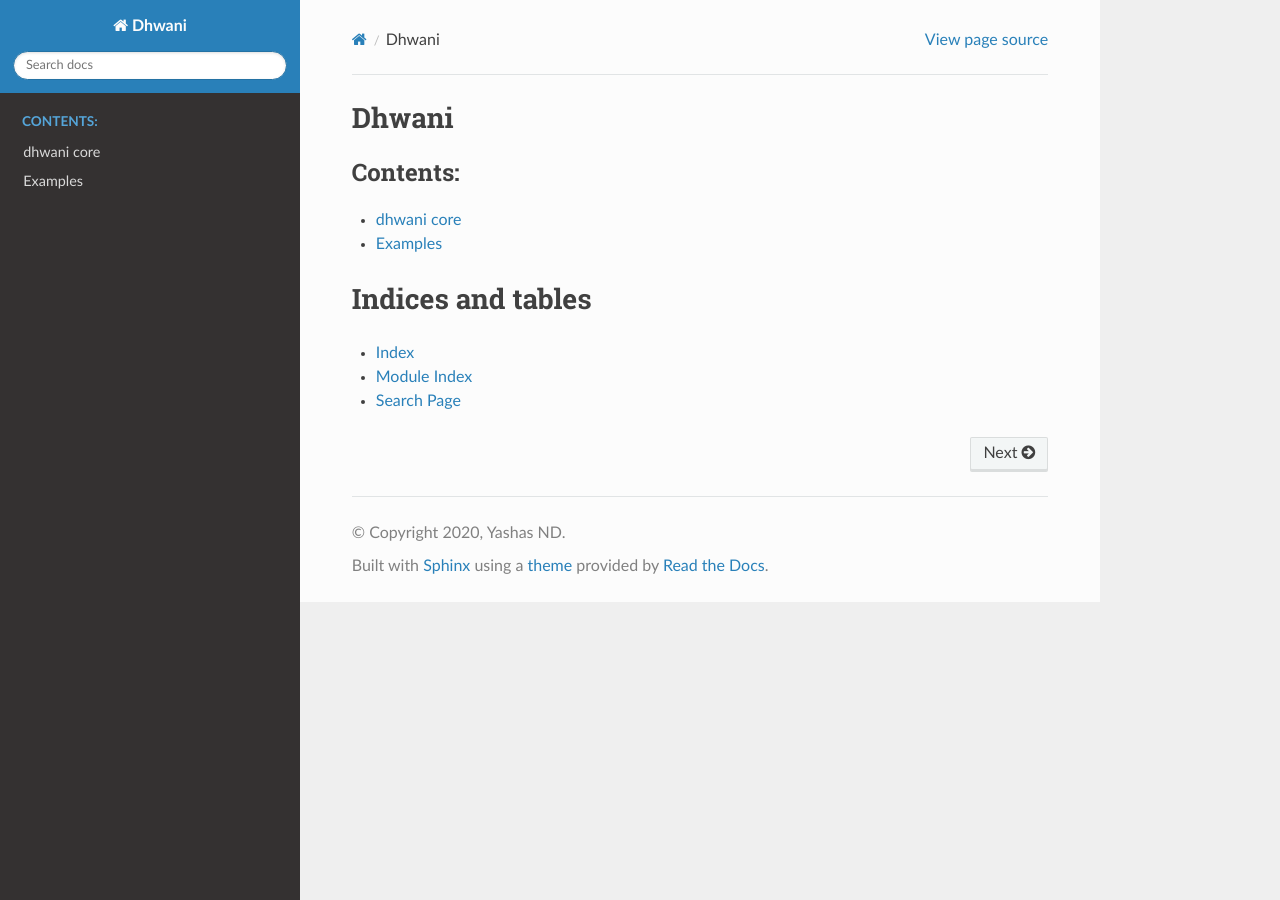
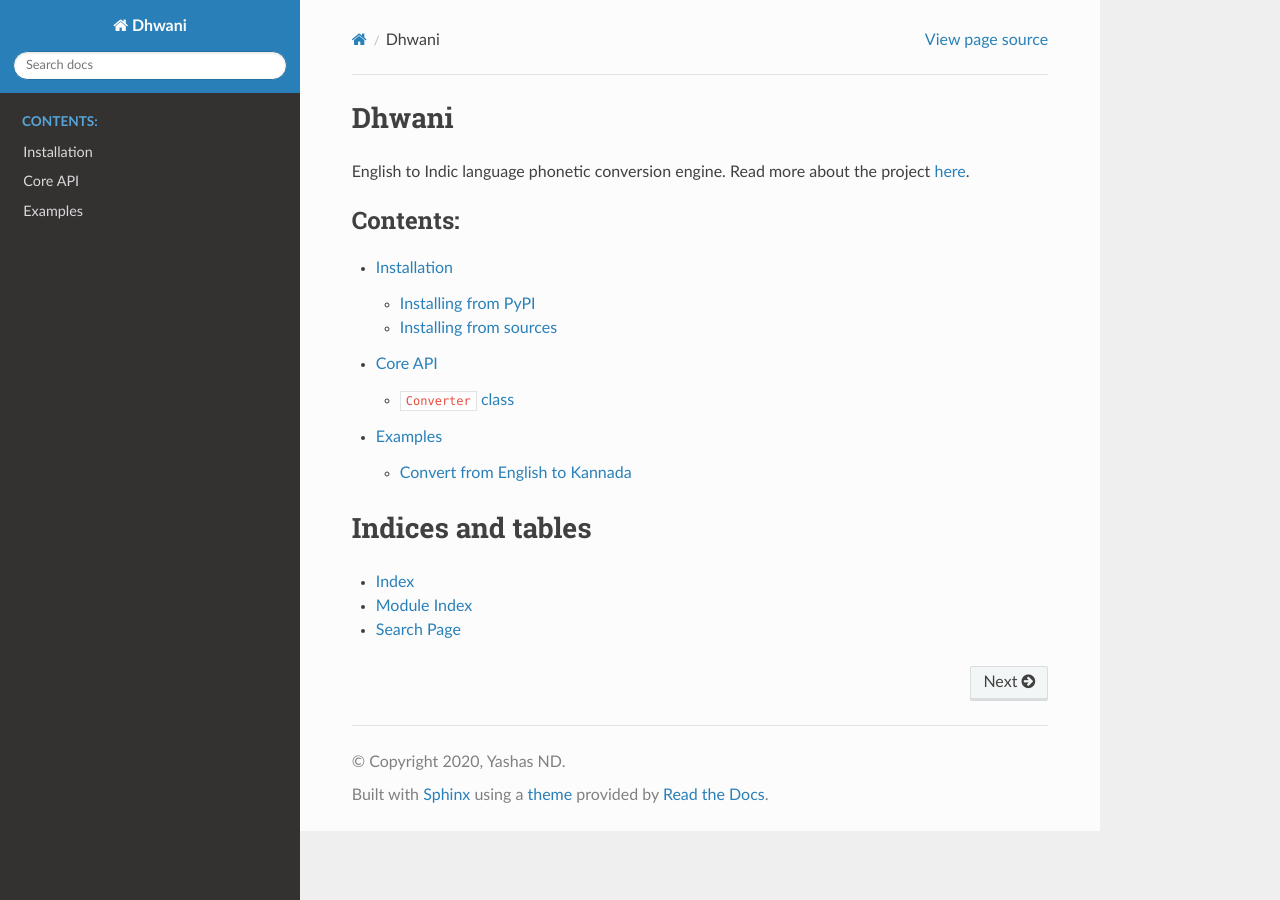
Before and after one commit to ndyashas/Dhwani, a Sphinx documentation site: the page built from docs/source/index.rst, in a window 1280 px wide. Built offline with Sphinx 7.4.7 and the Read the Docs theme 2.0.0, drawn with Linux system fonts in a browser that asks for light colours.

```diff
--- a/dhwani/__init__.py
+++ b/dhwani/__init__.py
@@ -2,4 +2,4 @@ from dhwani.core.converter import Converter
 from dhwani.mappings.utils import print_current_support
 from dhwani.mappings.utils import get_supported_conversions
 
-__version__ = "0.0.3.dev1"
+__version__ = "0.0.3"
--- a/docs/source/dhwani.core.rst
+++ b/docs/source/dhwani.core.rst
@@ -1,5 +1,9 @@
-dhwani core
+.. Core API:
+
+Core API
 ===================
+
+Most of the core functionality of *Dhwani* can be levraged through an object of the ``Converter`` class.
 
 ``Converter`` class
 ----------------------------
--- a/docs/source/index.rst
+++ b/docs/source/index.rst
@@ -6,12 +6,16 @@
 Dhwani
 ==================================
 
+English to Indic language phonetic conversion engine. Read more about the project `here <https://ndyashas.github.io/projects/Dhwani.html>`_.
+
 .. toctree::
-   :maxdepth: 1
+   :maxdepth: 2
    :caption: Contents:
 
+   install
    dhwani.core
    examples
+
 
 Indices and tables
 ==================
```
Also changed, not shown: docs/source/install.rst (added, +23 -0 lines).
